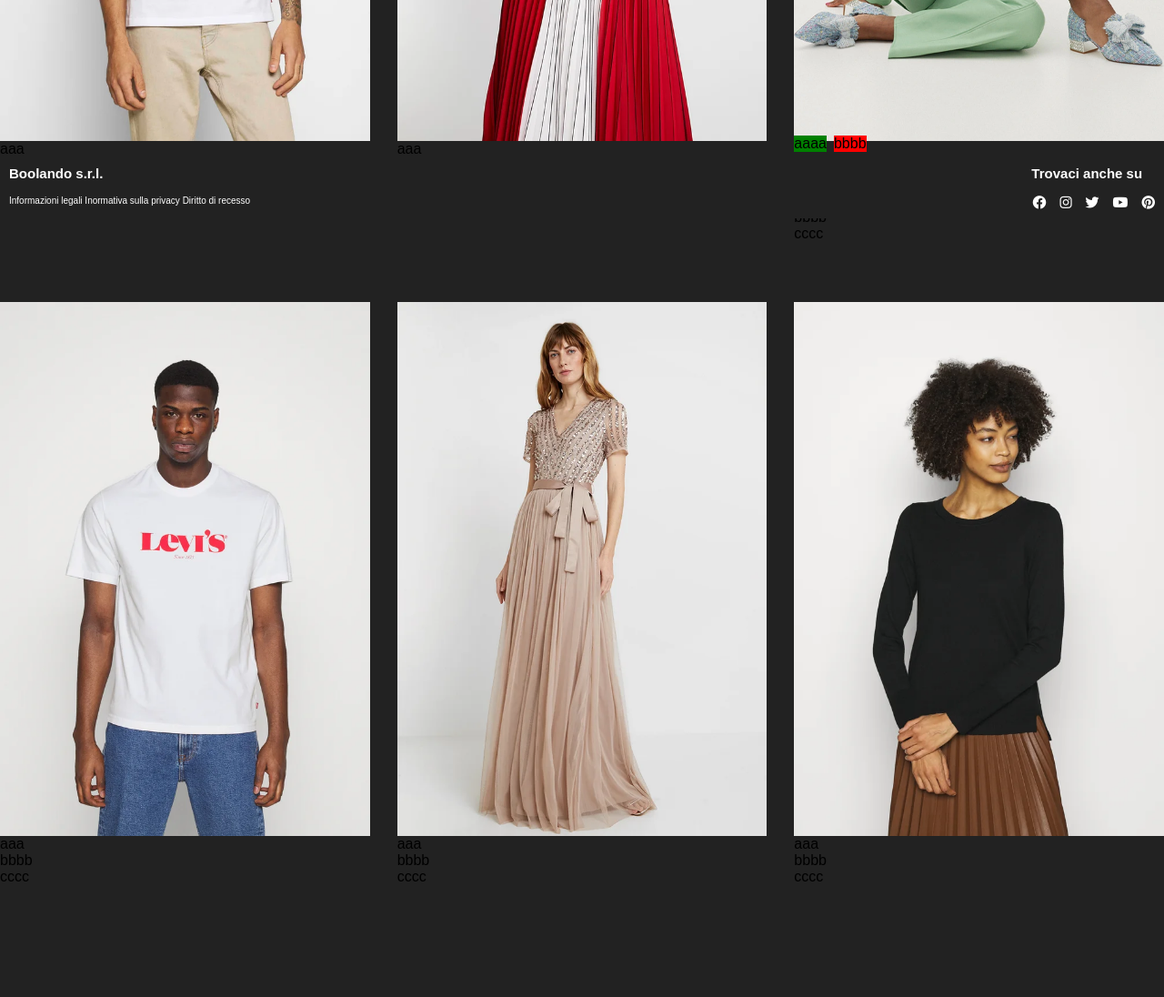
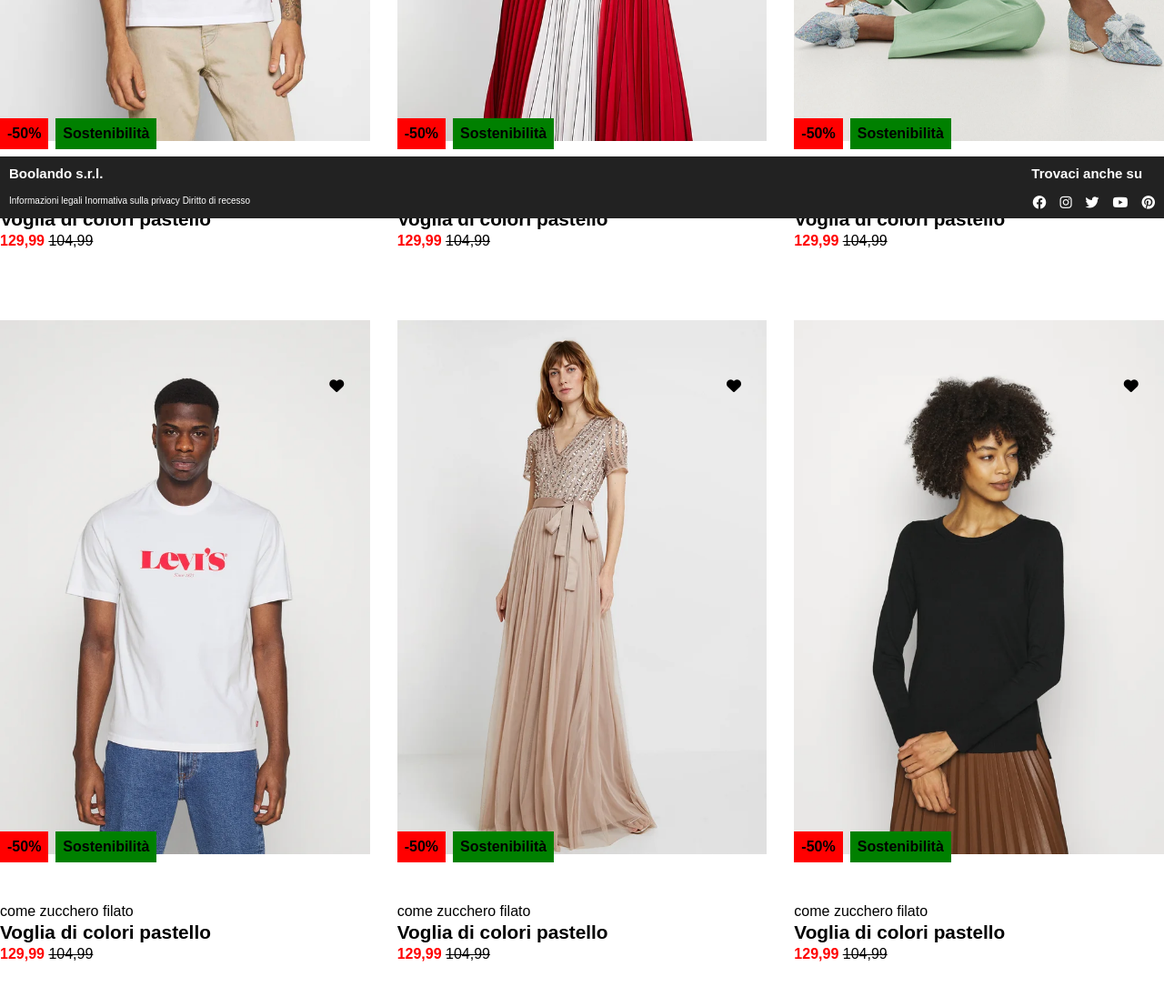
Before and after one commit to FedericoFinco/html-css-boolando, a plain HTML site: page index.html in a window 1280 px wide. Shown: the part 560-1656 px from the top of the page at 91% size. Drawn offline with Linux system fonts and the light colour scheme.

Commit message:
dev (body) : applied attachments and like to every card, need minor text fixing

```diff
--- a/css/main.css
+++ b/css/main.css
@@ -5,9 +5,9 @@
     font-family: Arial, Helvetica, sans-serif;
 }
 
-body{background-color: #222;
+/* body{background-color: #222;
 height: 3000px;
-}
+} */
 
 img{display: block;
 width: 100%;}
@@ -26,10 +26,14 @@ a:hover{
     margin: 0 auto;
 }
 
+.big{font-size: 1.3rem;}
+.red{color: red;}
+.lt{text-decoration: line-through;}
 .txtW{color: white;}
 
 .b{font-weight: 600;}
 
+.pad{padding: 0.5rem;}
 .marB1{margin-bottom: 1rem;}
 .marT1{margin-top: 1rem;}
 .marR{margin-right: 0.5em;}
@@ -92,12 +96,13 @@ left: 0;}
 .pAbsTop:hover{
     color: crimson;
 }
+.row9{height: 9%;}
 .cardTop{
     width: 100%;
-    height: 92%;
+    height: 89%;
 }
 .card {
-    height: 700px;
+    height: 720px;
     width: calc(100%/3 - 20px);
     margin-bottom: 4rem;
 }
--- a/index.html
+++ b/index.html
@@ -41,22 +41,42 @@
         <div class="boxed flex wrap justifySB marTB">
             <!-- cards basic con width in calc -margin --- se funziona immagini con hover nelle card -->
             <div class="card">
+                <div class="cardTop pRel z1">
                     <img class="img1" src="./img/1.webp" alt="">
                     <img class="img2" src="./img/1b.webp" alt="">
-                <div class="flex fCol justifyFS">
-                    <span>aaa</span>
-                    <span>bbbb</span>
-                    <span>cccc</span>
+                    <p class="pAbsTop"><i class="fa-solid fa-heart marR"></i></p>
+                    <div class="pAbsBot flex">
+                        <p class="tar bgRed marR b pad">-50%</p>
+                        <p class="tar bgGreen b pad">Sostenibilità</p>
+                    </div>
+                </div>
+                <div class="flex fCol justifySB row9">
+                    <span>come zucchero filato</span>
+                    <span class="big b">Voglia di colori pastello</span>
+                    <div >
+                        <span class="red b">129,99</span>
+                        <span class="lt">104,99</span>
+                    </div>
                 </div>
             </div>
 
             <div class="card">
+                <div class="cardTop pRel z1">
                     <img class="img1" src="./img/2.webp" alt="">
                     <img class="img2" src="./img/2b.webp" alt="">
-                <div class="flex fCol justifyFS">
-                    <span>aaa</span>
-                    <span>bbbb</span>
-                    <span>cccc</span>
+                    <p class="pAbsTop"><i class="fa-solid fa-heart marR"></i></p>
+                    <div class="pAbsBot flex">
+                        <p class="tar bgRed marR b pad">-50%</p>
+                        <p class="tar bgGreen b pad">Sostenibilità</p>
+                    </div>
+                </div>
+                <div class="flex fCol justifySB row9">
+                    <span>come zucchero filato</span>
+                    <span class="big b">Voglia di colori pastello</span>
+                    <div >
+                        <span class="red b">129,99</span>
+                        <span class="lt">104,99</span>
+                    </div>
                 </div>
             </div>
 
@@ -66,46 +86,80 @@
                     <img class="img2" src="./img/3b.webp" alt="">
                     <p class="pAbsTop"><i class="fa-solid fa-heart marR"></i></p>
                     <div class="pAbsBot flex">
-                        <p class="tar bgGreen marR">aaaa</p>
-                        <p class="tar bgRed">bbbb</p>
+                        <p class="tar bgRed marR b pad">-50%</p>
+                        <p class="tar bgGreen b pad">Sostenibilità</p>
                     </div>
-
                 </div>
-                <div class="flex fCol justifyFS">
-                    <span>aaa</span>
-                    <span>bbbb</span>
-                    <span>cccc</span>
+                <div class="flex fCol justifySB row9">
+                    <span>come zucchero filato</span>
+                    <span class="big b">Voglia di colori pastello</span>
+                    <div >
+                        <span class="red b">129,99</span>
+                        <span class="lt">104,99</span>
+                    </div>
                 </div>
             </div>
 
             <div class="card">
+                <div class="cardTop pRel z1">
                     <img class="img1" src="./img/4.webp" alt="">
                     <img class="img2" src="./img/4b.webp" alt="">
-                <div class="flex fCol justifyFS">
-                    <span>aaa</span>
-                    <span>bbbb</span>
-                    <span>cccc</span>
+                    <p class="pAbsTop"><i class="fa-solid fa-heart marR"></i></p>
+                    <div class="pAbsBot flex">
+                        <p class="tar bgRed marR b pad">-50%</p>
+                        <p class="tar bgGreen b pad">Sostenibilità</p>
+                    </div>
+                </div>
+                <div class="flex fCol justifySB row9">
+                    <span>come zucchero filato</span>
+                    <span class="big b">Voglia di colori pastello</span>
+                    <div >
+                        <span class="red b">129,99</span>
+                        <span class="lt">104,99</span>
+                    </div>
                 </div>
             </div>
 
             <div class="card">
+                <div class="cardTop pRel z1">
                     <img class="img1" src="./img/5.webp" alt="">
                     <img class="img2" src="./img/5b.webp" alt="">
-                <div class="flex fCol justifyFS">
-                    <span>aaa</span>
-                    <span>bbbb</span>
-                    <span>cccc</span>
+                    <p class="pAbsTop"><i class="fa-solid fa-heart marR"></i></p>
+                    <div class="pAbsBot flex">
+                        <p class="tar bgRed marR b pad">-50%</p>
+                        <p class="tar bgGreen b pad">Sostenibilità</p>
+                    </div>
+                </div>
+                <div class="flex fCol justifySB row9">
+                    <span>come zucchero filato</span>
+                    <span class="big b">Voglia di colori pastello</span>
+                    <div >
+                        <span class="red b">129,99</span>
+                        <span class="lt">104,99</span>
+                    </div>
                 </div>
             </div>
 
             <div class="card">
+                <div class="cardTop pRel z1">
                     <img class="img1" src="./img/6.webp" alt="">
                     <img class="img2" src="./img/6b.webp" alt="">
-                <div class="flex fCol justifyFS">
-                    <span>aaa</span>
-                    <span>bbbb</span>
-                    <span>cccc</span>
+                    <p class="pAbsTop"><i class="fa-solid fa-heart marR"></i></p>
+                    <div class="pAbsBot flex">
+                        <p class="tar bgRed marR b pad">-50%</p>
+                        <p class="tar bgGreen b pad">Sostenibilità</p>
                     </div>
+                </div>
+                <div class="flex fCol justifySB row9">
+                    <span>come zucchero filato</span>
+                    <span class="big b">Voglia di colori pastello</span>
+                    <div >
+                        <span class="red b">129,99</span>
+                        <span class="lt">104,99</span>
+                    </div>
+                </div>
+            </div>
+
             </div>
         </div>
 
```
Lines whose indentation alone changed are shown as unchanged.
